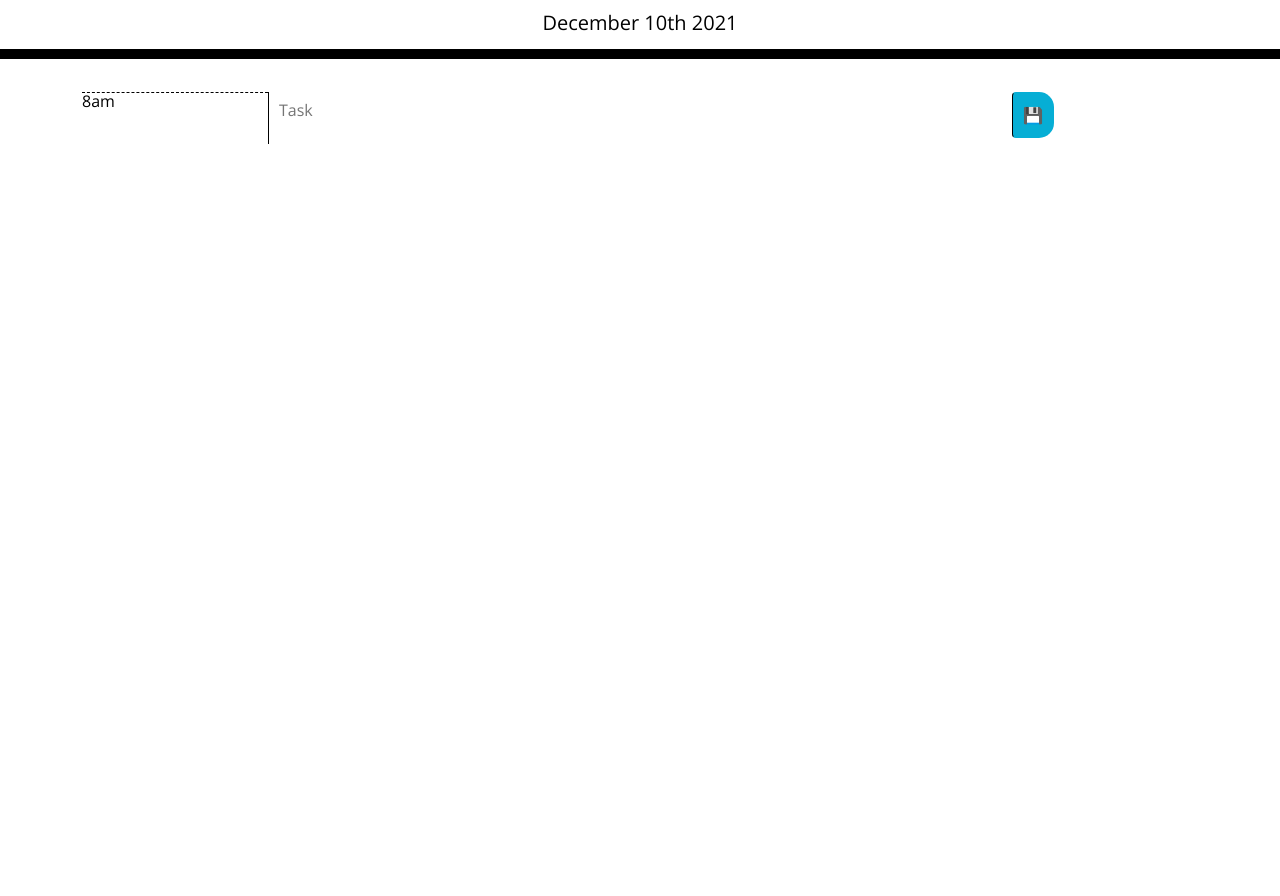
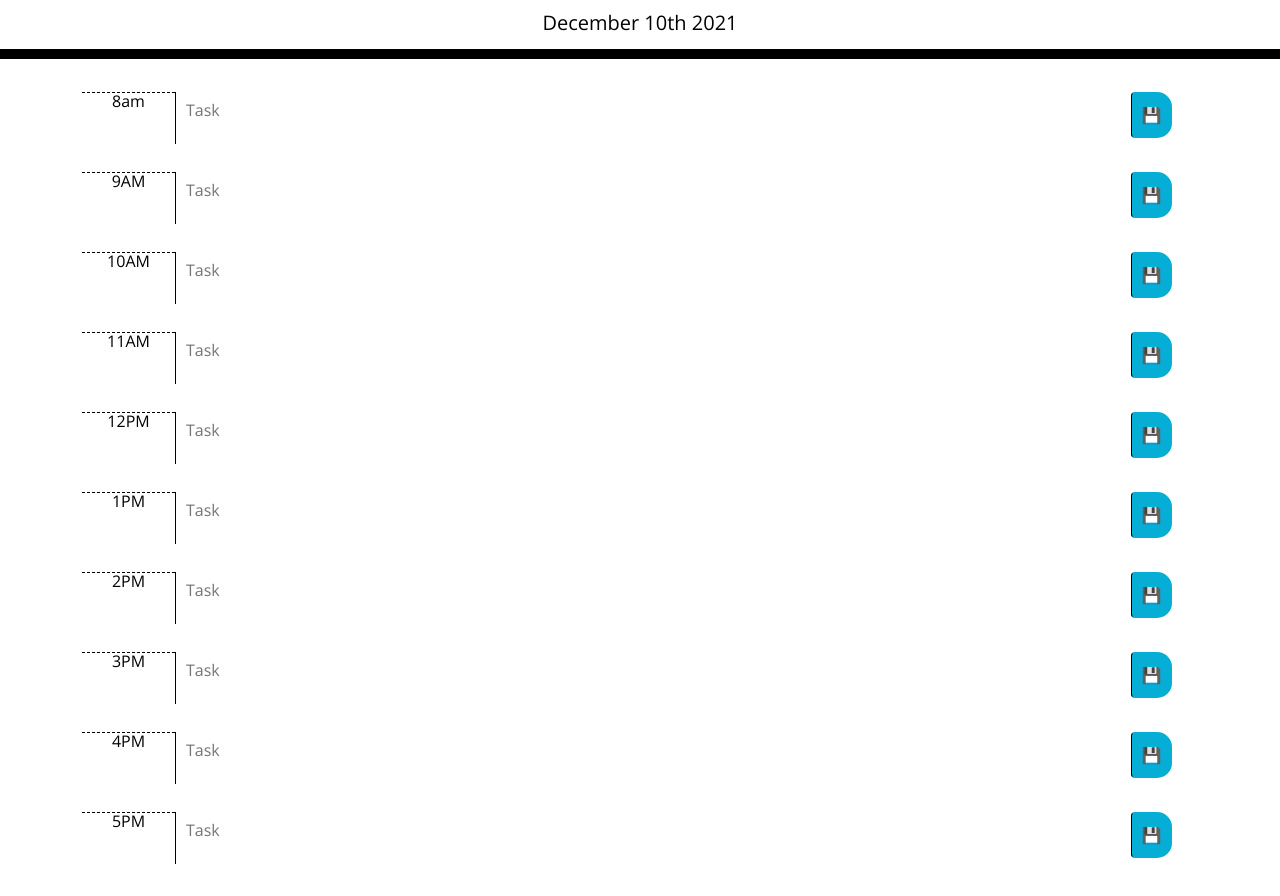
Before and after one commit to marvanessa1/Daily-Planner, a plain HTML site: page index.html in a window 1280 px wide. Shown: the part 108-1004 px from the top of the page. Before the commit the page ends 800 px from the top, so only its background shows below. Drawn offline with nearby package versions, Linux system fonts and the light colour scheme.

Commit message:
added the rest of the hourly rows

```diff
--- a/index.html
+++ b/index.html
@@ -28,17 +28,125 @@
       <p class="lead">A simple calendar app for scheduling your work day</p>
       <p id="currentDay" class="lead"></p>
     </header>
-    <div class="container">
+    <div class="container time-block" >
       <!-- Timeblocks go here -->
       <div class="row g-0">
-        <div class="col-2">
+        <div class="col-1">
           <div class="hour" id=" hr-8">8am</div>
         </div>
-        <div class="col-8">
+        <div class="col-10">
           <div><textarea data-hour="8" placeholder="Task" style="width: 100%; max-width: 100%;"></textarea></div>
         </div>
-        <div class="col-2">
+        <div class="col-1">
           <div type="button" value="8"><button class="saveBtn btn">&#128190;</button></div>
+        </div>
+      </div>
+
+      <div class="row g-0">
+        <div class="col-1">
+          <div class="hour" id=" hr-9">9AM</div>
+        </div>
+        <div class="col-10">
+          <div><textarea data-hour="9" placeholder="Task" style="width: 100%; max-width: 100%;"></textarea></div>
+        </div>
+        <div class="col-1">
+          <div type="button" value="9"><button class="saveBtn btn">&#128190;</button></div>
+        </div>
+      </div>
+
+      <div class="row g-0">
+        <div class="col-1">
+          <div class="hour" id=" hr-10">10AM</div>
+        </div>
+        <div class="col-10">
+          <div><textarea data-hour="10" placeholder="Task" style="width: 100%; max-width: 100%;"></textarea></div>
+        </div>
+        <div class="col-1">
+          <div type="button" value="10"><button class="saveBtn btn">&#128190;</button></div>
+        </div>
+      </div>
+
+      <div class="row g-0">
+        <div class="col-1">
+          <div class="hour" id=" hr-11">11AM</div>
+        </div>
+        <div class="col-10">
+          <div><textarea data-hour="11" placeholder="Task" style="width: 100%; max-width: 100%;"></textarea></div>
+        </div>
+        <div class="col-1">
+          <div type="button" value="11"><button class="saveBtn btn">&#128190;</button></div>
+        </div>
+      </div>
+
+      <div class="row g-0">
+        <div class="col-1">
+          <div class="hour" id=" hr-12">12PM</div>
+        </div>
+        <div class="col-10">
+          <div><textarea data-hour="12" placeholder="Task" style="width: 100%; max-width: 100%;"></textarea></div>
+        </div>
+        <div class="col-1">
+          <div type="button" value="12"><button class="saveBtn btn">&#128190;</button></div>
+        </div>
+      </div>
+
+      <div class="row g-0">
+        <div class="col-1">
+          <div class="hour" id=" hr-13">1PM</div>
+        </div>
+        <div class="col-10">
+          <div><textarea data-hour="13" placeholder="Task" style="width: 100%; max-width: 100%;"></textarea></div>
+        </div>
+        <div class="col-1">
+          <div type="button" value="13"><button class="saveBtn btn">&#128190;</button></div>
+        </div>
+      </div>
+
+      <div class="row g-0">
+        <div class="col-1">
+          <div class="hour" id=" hr-14">2PM</div>
+        </div>
+        <div class="col-10">
+          <div><textarea data-hour="14" placeholder="Task" style="width: 100%; max-width: 100%;"></textarea></div>
+        </div>
+        <div class="col-1">
+          <div type="button" value="14"><button class="saveBtn btn">&#128190;</button></div>
+        </div>
+      </div>
+
+      <div class="row g-0">
+        <div class="col-1">
+          <div class="hour" id=" hr-15">3PM</div>
+        </div>
+        <div class="col-10">
+          <div><textarea data-hour="15" placeholder="Task" style="width: 100%; max-width: 100%;"></textarea></div>
+        </div>
+        <div class="col-1">
+          <div type="button" value="15"><button class="saveBtn btn">&#128190;</button></div>
+        </div>
+      </div>
+
+      <div class="row g-0">
+        <div class="col-1">
+          <div class="hour" id=" hr-16">4PM</div>
+        </div>
+        <div class="col-10">
+          <div><textarea data-hour="16" placeholder="Task" style="width: 100%; max-width: 100%;"></textarea></div>
+        </div>
+        <div class="col-1">
+          <div type="button" value="16"><button class="saveBtn btn">&#128190;</button></div>
+        </div>
+      </div>
+
+      <div class="row g-0">
+        <div class="col-1">
+          <div class="hour" id=" hr-17">5PM</div>
+        </div>
+        <div class="col-10">
+          <div><textarea data-hour="17" placeholder="Task" style="width: 100%; max-width: 100%;"></textarea></div>
+        </div>
+        <div class="col-1">
+          <div type="button" value="17"><button class="saveBtn btn">&#128190;</button></div>
         </div>
       </div>
 
--- a/style.css
+++ b/style.css
@@ -34,6 +34,9 @@ textarea {
   white-space: pre-wrap;
   height: 80px;
   border-top: 1px solid white;
+  /* margin: 0px;
+  padding: 0px;
+  margin-bottom: 0px; */
 }
 
 .hour {
```
